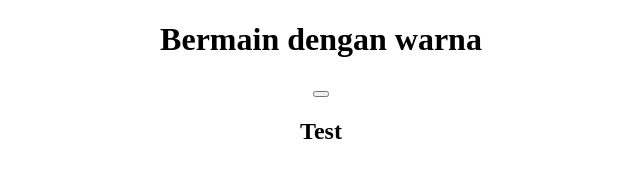
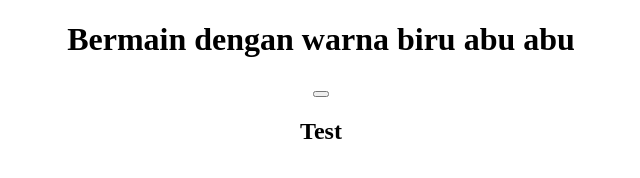
Before and after one commit to bintangfadillahh/test, a plain HTML site: page index.html in a window 1280 px wide. Shown: the whole page, without its empty margins (319-959 px from the left). Drawn offline with Linux system fonts and the light colour scheme.

Commit message:
commit kedua

```diff
--- a/index.html
+++ b/index.html
@@ -13,7 +13,7 @@
     </style>
   </head>
   <body>
-    <h1>Bermain dengan warna</h1>
+    <h1>Bermain dengan warna biru abu abu</h1>
     <button class=""></button>
     <h2>Test</h2>
   </body>
```
